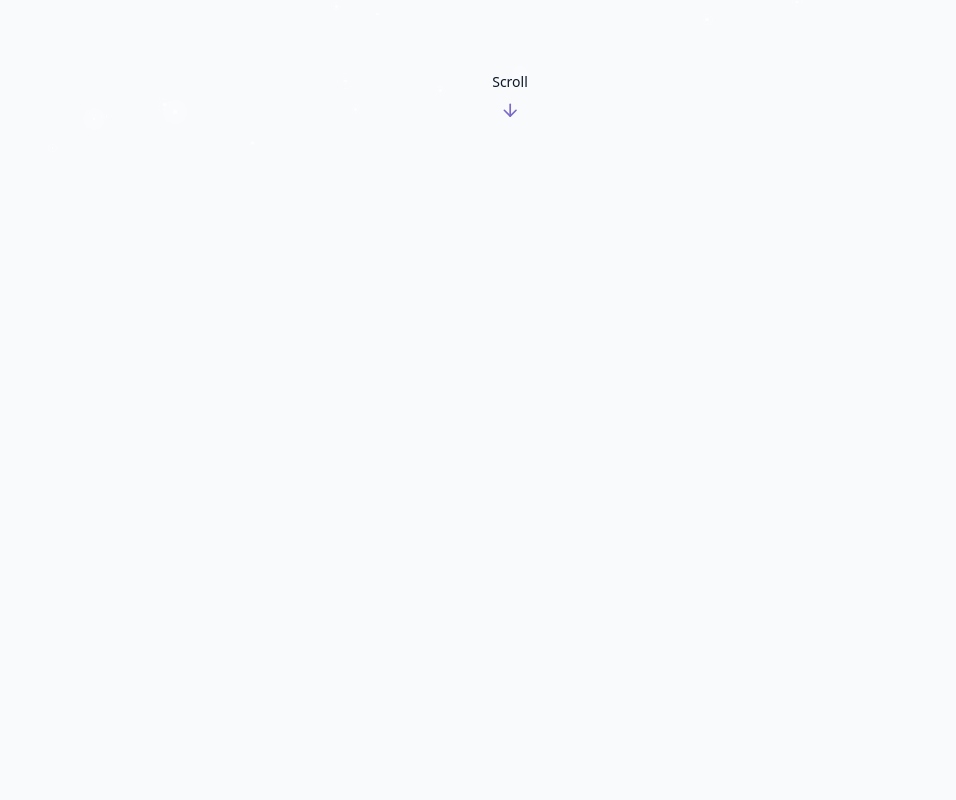
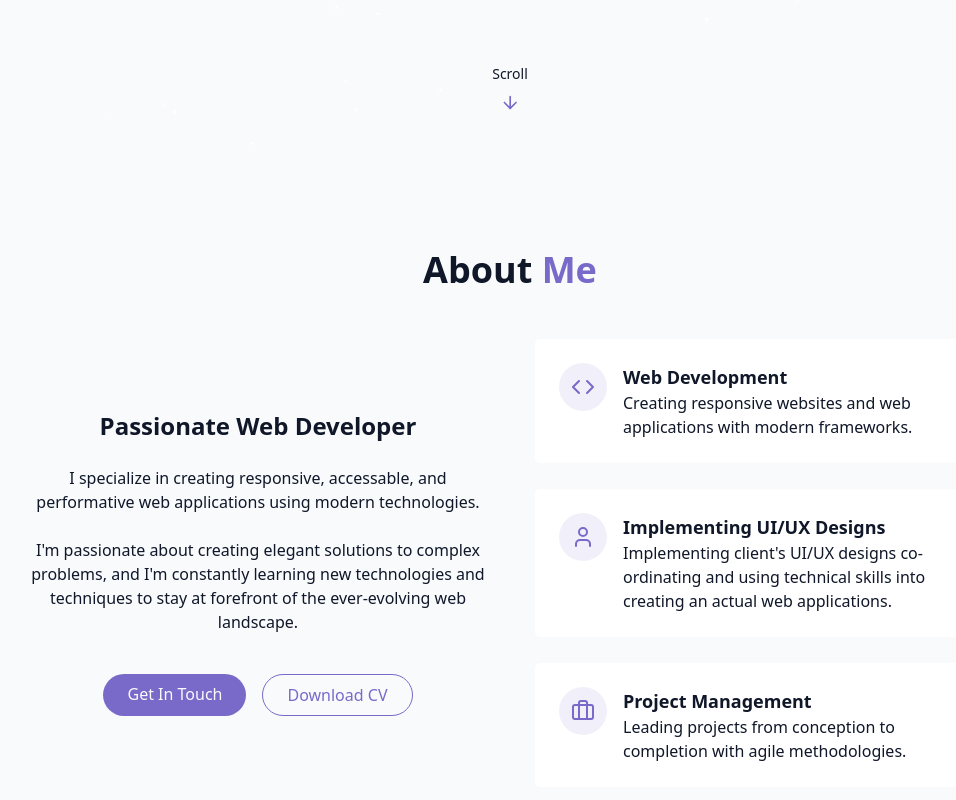
Before and after one commit to SulavMaharjan/SulavMaharjan_PortfolioWebsite, a React (Vite) app: page / in a window 1280 px wide. Shown: the part 646-1446 px from the top of the page, without its empty margins (130-1086 px from the left). Before the commit the page ends 800 px from the top, so only its background shows below. Built offline with nearby package versions, Linux system fonts and the light colour scheme.

Commit message:
About Me Section

```diff
--- /dev/null
+++ b/src/components/AboutMe.jsx
@@ -0,0 +1,91 @@
+import { Briefcase, Code, User } from "lucide-react";
+import React from "react";
+
+const AboutMe = () => {
+  return (
+    <section id="about" className="py-24 px-4 relative">
+      <div className="container mx-auto max-w-5xl">
+        <h2 className="text-3xl md:text-4xl font-bold mb-12 text-center">
+          About <span className="text-primary">Me</span>
+        </h2>
+
+        <div className="grid grid-cols-1 md:grid-cols-2 gap-12 items-center">
+          <div className="space-y-6">
+            <h3 className="text-2xl font-semibold">Passionate Web Developer</h3>
+            <p className="text-muted-foreground">
+              I specialize in creating responsive, accessable, and performative
+              web applications using modern technologies.
+            </p>
+            <p className="text-muted-foreground">
+              I'm passionate about creating elegant solutions to complex
+              problems, and I'm constantly learning new technologies and
+              techniques to stay at forefront of the ever-evolving web
+              landscape.
+            </p>
+            <div className="flex flex-col sm:flex-row gap-4 pt-4 justify-center">
+              <a href="#contact" className="cosmic-button">
+                Get In Touch
+              </a>
+              <a
+                href=""
+                className="px-6 py-2 rounded-full border border-primary text-primary hover:bg-primary/10 transition-colors duration-300"
+              >
+                Download CV
+              </a>
+            </div>
+          </div>
+          <div className="grid grid-cols-1 gap-6">
+            <div className="gradient-border p-6 card-hover">
+              <div className="flex items-start gap-4">
+                <div className="p-3 rounded-full bg-primary/10">
+                  <Code className="h-6 w-6 text-primary" />
+                </div>
+                <div className="text-left">
+                  <h4 className="font-semibold text-lg">Web Development</h4>
+                  <p className="text-muted-foreground">
+                    Creating responsive websites and web applications with
+                    modern frameworks.
+                  </p>
+                </div>
+              </div>
+            </div>
+            <div className="gradient-border p-6 card-hover">
+              {" "}
+              <div className="flex items-start gap-4">
+                <div className="p-3 rounded-full bg-primary/10">
+                  <User className="h-6 w-6 text-primary" />
+                </div>
+                <div className="text-left">
+                  <h4 className="font-semibold text-lg">
+                    Implementing UI/UX Designs
+                  </h4>
+                  <p className="text-muted-foreground">
+                    Implementing client's UI/UX designs co-ordinating and using
+                    technical skills into creating an actual web applications.
+                  </p>
+                </div>
+              </div>
+            </div>
+            <div className="gradient-border p-6 card-hover">
+              {" "}
+              <div className="flex items-start gap-4">
+                <div className="p-3 rounded-full bg-primary/10">
+                  <Briefcase className="h-6 w-6 text-primary" />
+                </div>
+                <div className="text-left">
+                  <h4 className="font-semibold text-lg">Project Management</h4>
+                  <p className="text-muted-foreground">
+                    Leading projects from conception to completion with agile
+                    methodologies.
+                  </p>
+                </div>
+              </div>
+            </div>
+          </div>
+        </div>
+      </div>
+    </section>
+  );
+};
+
+export default AboutMe;
--- a/src/pages/Home.jsx
+++ b/src/pages/Home.jsx
@@ -3,6 +3,7 @@
 import StarBackground from "../components/StarBackground";
 import Navbar from "../components/Navbar";
 import HeroSection from "../components/HeroSection";
+import AboutMe from "../components/AboutMe";
 
 const Home = () => {
   return (
@@ -16,6 +17,7 @@
       {/* Main Content */}
       <main>
         <HeroSection />
+        <AboutMe />
       </main>
       {/* Footer */}
     </div>
```
